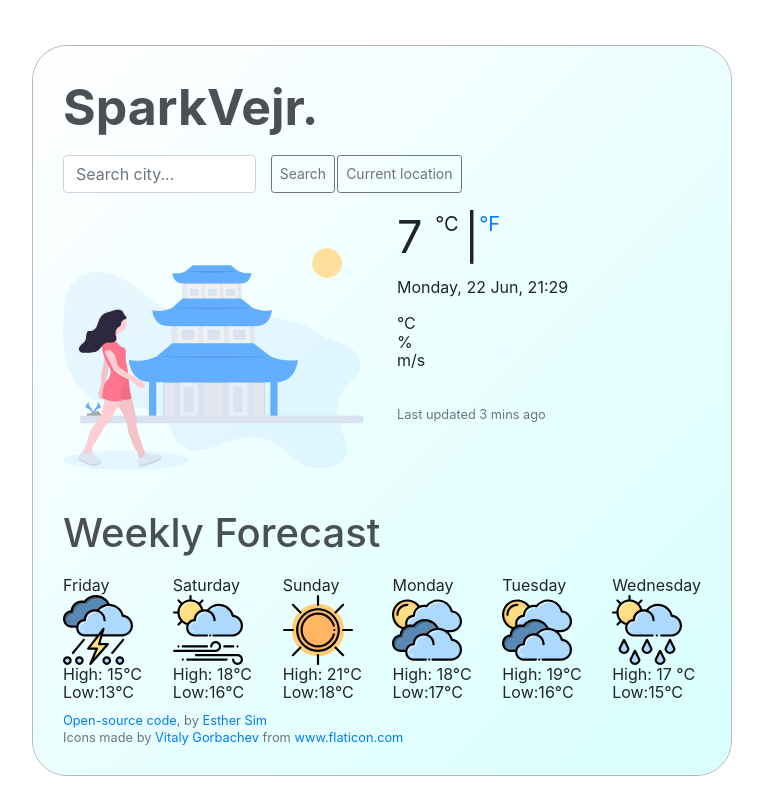
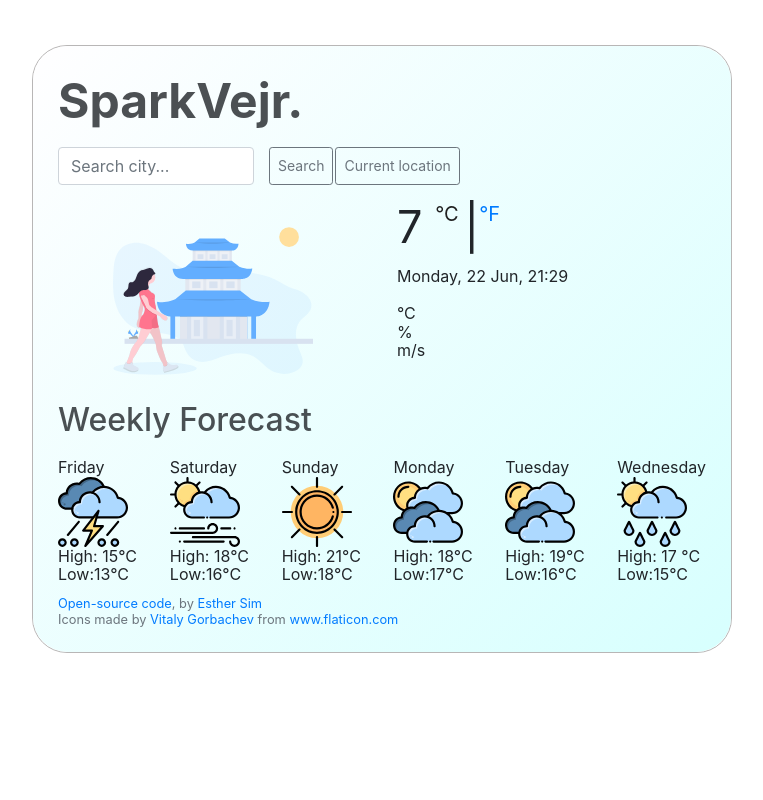
Before and after one commit to stersj/my-weather-app, a plain HTML site: page index.html in a window 1280 px wide. Shown: the whole page, without its empty margins (258-1021 px from the left). Drawn offline with nearby package versions, Linux system fonts and the light colour scheme.

Commit message:
Updated html and css

```diff
--- a/index.html
+++ b/index.html
@@ -46,26 +46,24 @@
           </div>
         </form>
         <div class="row">
-          <div class="col-6">
+          <div class="col">
             <img
               src="img/sunnyday.svg"
               alt="cloud"
               id="main-icon"
-              style="max-width: 300px; height: 300px;"
+              style="max-width: 200px; height: 200px;"
             />
           </div>
-          <div class="col-6">
-            <h1 class="location_h" id="city"></h1>
+          <div class="col">
+            <h2 class="location_h" id="city"></h2>
             <h2 id="weather-condition"></h2>
             <div class="temp_h" id="w_temp">
               <span class="temperature" id="temp">7</span>
-              <span class="units">
-                <a href="#" id="unitC" class="active">°C </a>|<a
-                  href="#"
-                  id="unitF"
-                  >°F</a
-                >
-              </span>
+              <a href="#" id="unitC" class="active">°C </a>|<a
+                href="#"
+                id="unitF"
+                >°F</a
+              >
             </div>
             <section class="weatherDetails">
               <div class="card-text1" id="time-date"></div>
@@ -75,16 +73,10 @@
                 <li><span id="humidity"> </span> %</li>
                 <li><span id="wind"> </span> m/s</li>
               </ul>
-              <br />
-              <p>
-                <small class="text-muted" id="time-ago"
-                  >Last updated 3 mins ago</small
-                >
-              </p>
             </section>
           </div>
         </div>
-        <h1 id="second-header">Weekly Forecast</h1>
+        <h2 id="second-header">Weekly Forecast</h2>
         <br />
         <div class="weeklyForecast">
           <div class="row" id="forecast">
--- a/src/styles.css
+++ b/src/styles.css
@@ -30,10 +30,10 @@ button:hover {
   background-color: rgba(96, 164, 206, 0.925);
 }
 .appTitle {
-  font-size: 50px;
+  font-size: 48px;
   opacity: 0.8;
   font-weight: bold;
-  padding-top: 3px;
+  padding-top: 2px;
 }
 .title:hover {
   cursor: pointer;
@@ -56,7 +56,7 @@ body {
   border-radius: 35px;
   display: block;
   margin: 0 auto;
-  padding: 30px;
+  padding: 25px;
   line-height: 1.15;
   max-width: 700px;
 }
@@ -77,11 +77,7 @@ body {
 .weatherCondition {
   font-size: 26px;
 }
-#picture {
-  display: block;
-  margin: 0 auto;
-  padding: 10px;
-}
+
 li {
   list-style: none;
   margin-left: -40px;
@@ -115,3 +111,7 @@ footer {
   cursor: default;
   text-decoration: none;
 }
+#main-icon {
+  display: block;
+  margin: 0 auto;
+}
```
